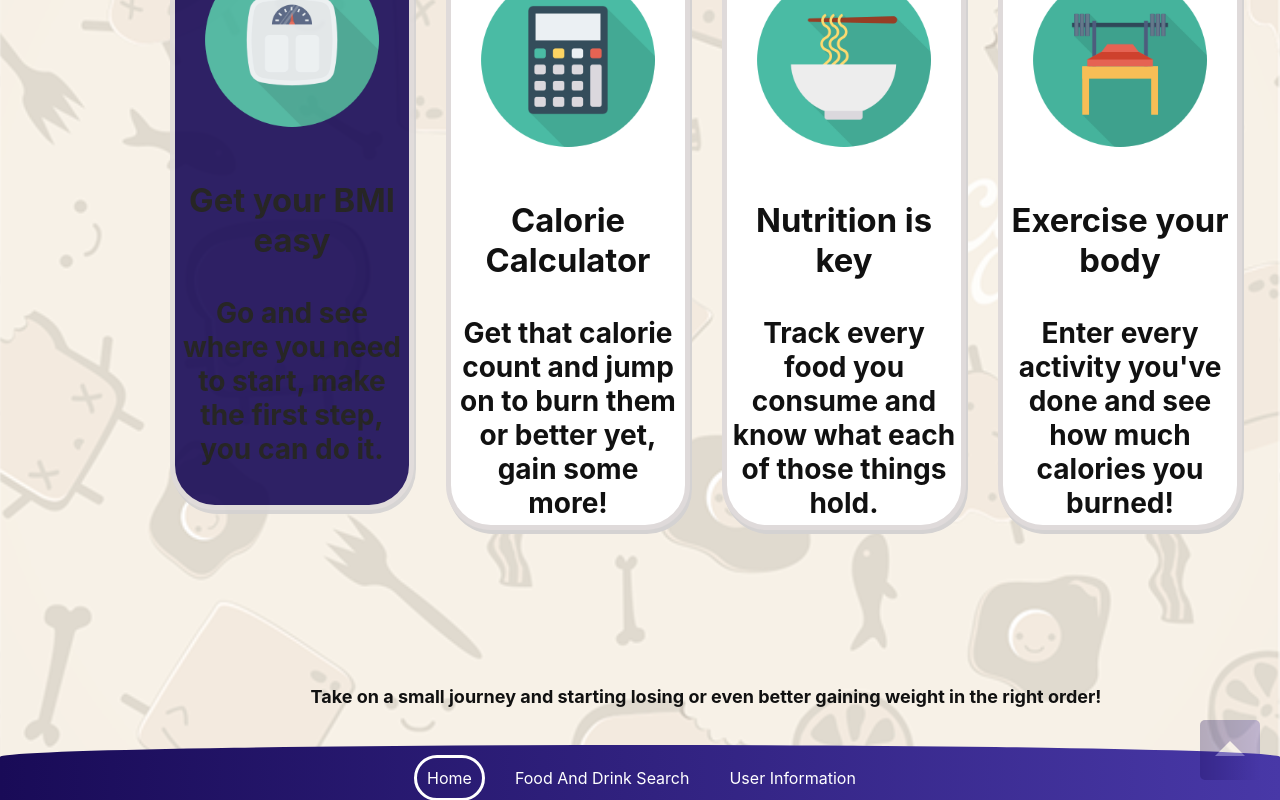
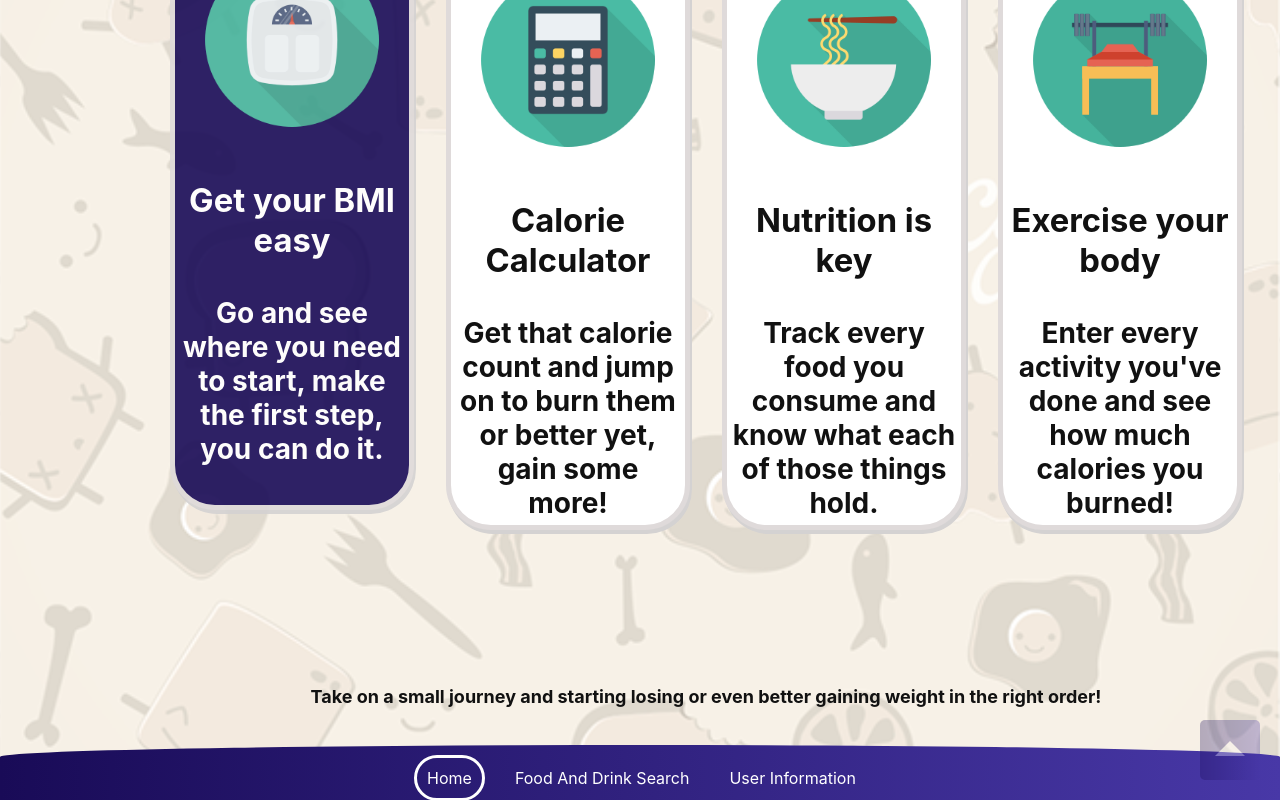
Before and after one commit to IvanBabic26/weight-track, a React (Create React App) app: page /home in a window 1280 px wide. In both pictures the pointer is over the element 292 px from the left and 1280 px from the top of the page. Shown: the part 880-1680 px from the top of the page. Built offline with nearby package versions, Linux system fonts and the light colour scheme.

Commit message:
fixed hover tabs

```diff
--- a/src/components/DisplayCase/DisplayCase.js
+++ b/src/components/DisplayCase/DisplayCase.js
@@ -291,10 +291,10 @@ export default class DisplayCase extends React.Component {
               {foodRecipes.recipe.totalNutrients.VITD.unit}
              */}
                 {foodRecipes.recipe.totalNutrients.TOCPHA.label}
-                <br />
+                <br /><div className="line" />
                 {foodRecipes.recipe.totalNutrients.TOCPHA.quantity}{" "}
                 {foodRecipes.recipe.totalNutrients.TOCPHA.unit}
-                <br />
+                <br /><div className="line" />
                 {/*
               {foodRecipes.recipe.totalNutrients.VITK1.label}
               <br />
--- a/src/components/Home/Home.css
+++ b/src/components/Home/Home.css
@@ -51,6 +51,14 @@ div.tabs:hover {
   color: #fff;
 }
 
+.tabs:hover h4 {
+  color: white;
+}
+
+.tabs:hover h3 {
+  color: white;
+}
+
 .imageTab img {
   display: inline-block;
   margin: 20px;
```
